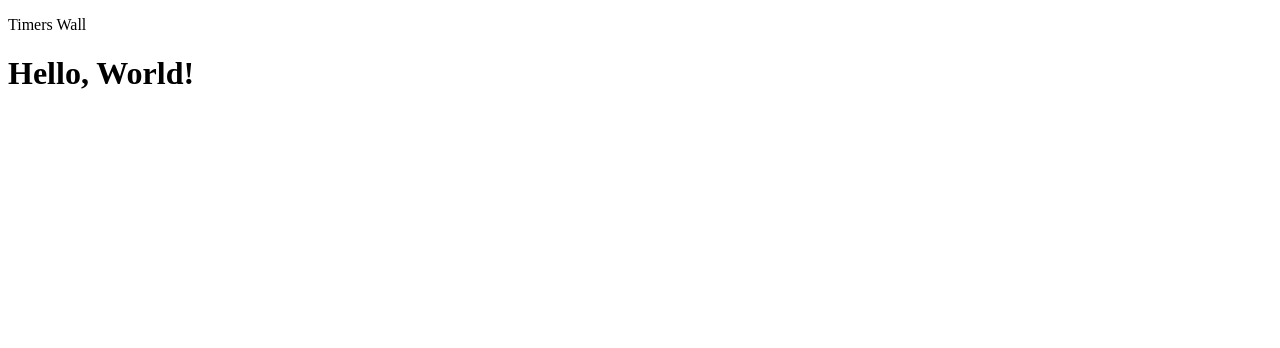
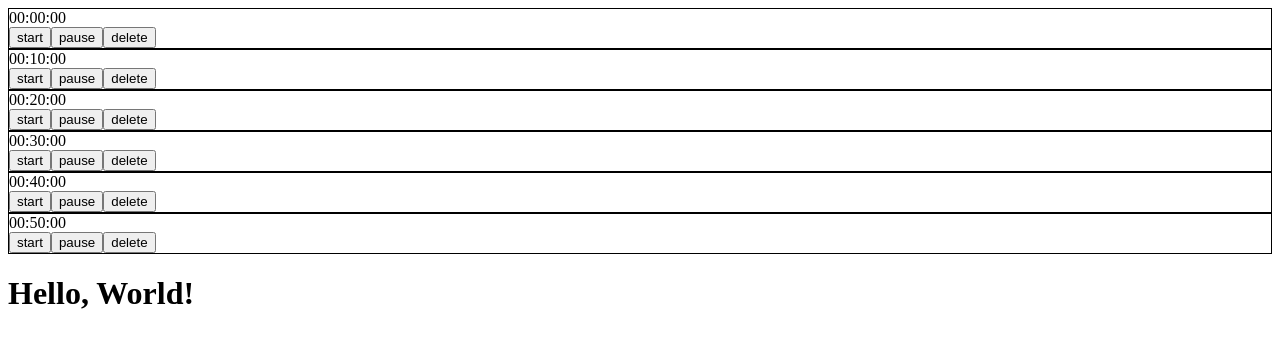
Before and after one commit to Ribich1/timers_hpc, a React app: page / in a window 1280 px wide. Shown: the top 348 px of the page. Built offline with nearby package versions, Linux system fonts and the light colour scheme.

Commit message:
style begin

```diff
--- a/package.json
+++ b/package.json
@@ -15,10 +15,12 @@
     "@babel/preset-env": "^7.25.4",
     "@babel/preset-react": "^7.24.7",
     "babel-loader": "^9.1.3",
+    "css-loader": "^7.1.2",
     "eslint": "^9.9.1",
     "html-loader": "^5.1.0",
     "html-webpack-plugin": "^5.6.0",
     "prettier": "^3.3.3",
+    "style-loader": "^4.0.0",
     "ts-loader": "^9.5.1",
     "typescript": "^5.5.4",
     "webpack": "^5.94.0",
--- a/src/App.tsx
+++ b/src/App.tsx
@@ -1,6 +1,6 @@
 import React from "react";
 import ReactDOM from "react-dom/client";
-import { TimersWall } from "./components/TimersWall";
+import { TimersWall } from "./components/TimersWall/TimersWall";
 
 const container = document.getElementById("root");
 if (!container) throw new Error("Root is missing");
--- /dev/null
+++ b/src/components/Timer/Timer.tsx
@@ -0,0 +1,19 @@
+import React from "react";
+import "./style.css";
+
+interface TimerProps {
+  value: string;
+}
+
+export const Timer = (props: TimerProps) => {
+  return (
+    <div className="timer">
+      <div className="content">{props.value}</div>
+      <div className="button">
+        <button>start</button>
+        <button>pause</button>
+        <button>delete</button>
+      </div>
+    </div>
+  );
+};
--- /dev/null
+++ b/src/components/Timer/style.css
@@ -0,0 +1 @@
+.timer {border: 1px solid rgb(0, 0, 0);}
--- a/src/components/TimersWall.tsx
+++ /dev/null
@@ -1,9 +0,0 @@
-import React from "react";
-
-export const TimersWall = () => {
-  return (
-    <>
-      <p>Timers Wall </p>
-    </>
-  );
-};
--- /dev/null
+++ b/src/components/TimersWall/TimersWall.tsx
@@ -0,0 +1,15 @@
+import React from "react";
+import { Timer } from "../Timer/Timer";
+
+export const TimersWall = () => {
+  return (
+    <div className="timerwall">
+      <Timer value="00:00:00" />
+      <Timer value="00:10:00" />
+      <Timer value="00:20:00" />
+      <Timer value="00:30:00" />
+      <Timer value="00:40:00" />
+      <Timer value="00:50:00" />
+    </div>
+  );
+};
--- /dev/null
+++ b/src/style.d.ts
@@ -0,0 +1,4 @@
+declare module "*.css" {
+  const classnames: { [key: string]: string };
+  export default classnames;
+}
--- a/webpack.config.js
+++ b/webpack.config.js
@@ -1,6 +1,6 @@
 const path = require("path");
 const HtmlWebpackPlugin = require("html-webpack-plugin");
-
+const modulesDir = path.resolve(__dirname, "node_modules");
 module.exports = (env) => {
   return {
     mode: env.mode ?? "development",
@@ -21,12 +21,18 @@ module.exports = (env) => {
         {
           test: /\.tsx?$/,
           use: "ts-loader",
-          exclude: /node_modules/,
+          exclude: modulesDir,
+        },
+
+        {
+          test: /\.css$/,
+          exclude: modulesDir,
+          use: [{ loader: "style-loader" }, { loader: "css-loader" }],
         },
       ],
     },
     resolve: {
-      extensions: [".tsx", ".ts", ".js"],
+      extensions: [".tsx", ".ts", ".js", ".css"],
     },
   };
 };
```
Also changed, not shown: 1 other file (tests, documents, lock files or other folders).
